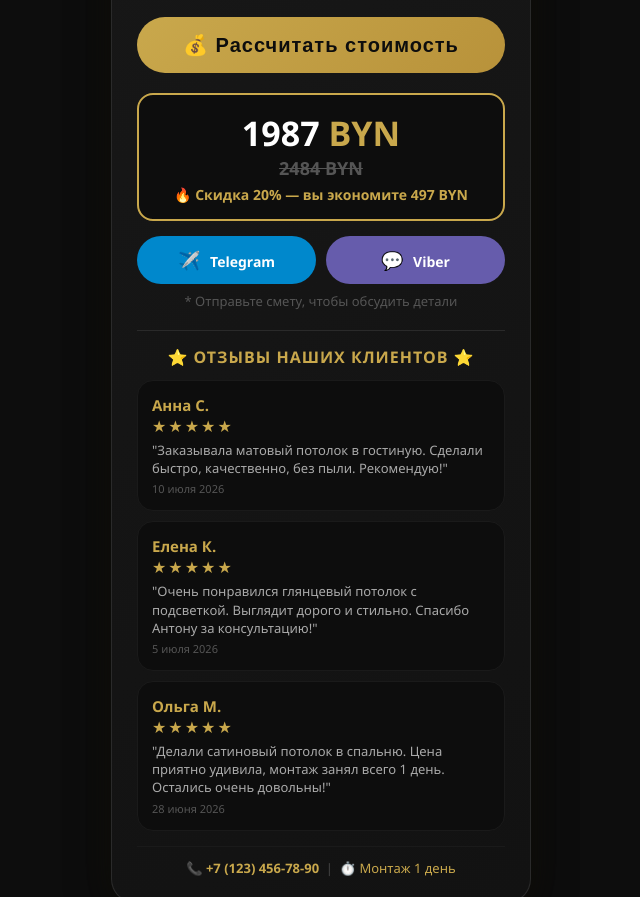
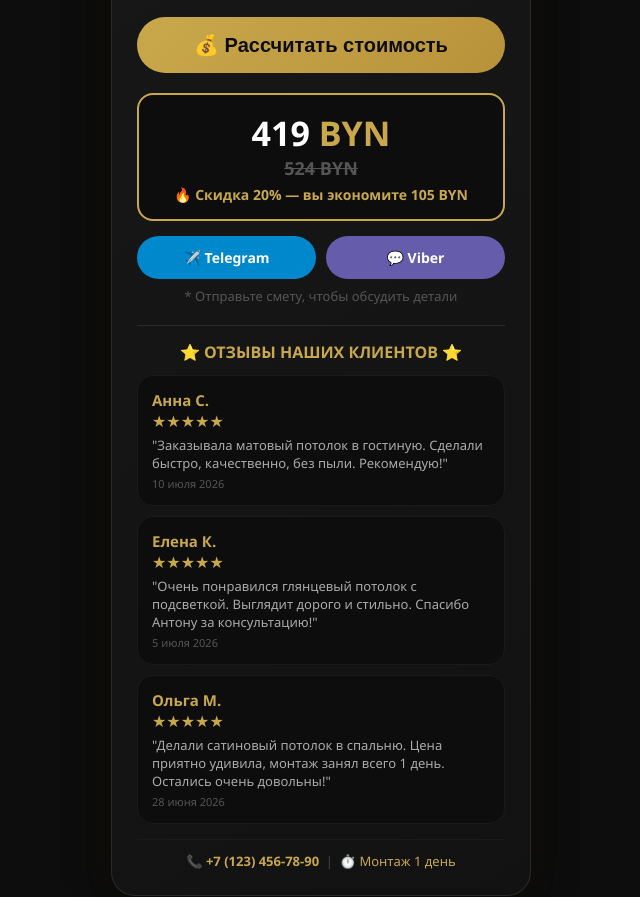
Before and after one commit to sovko2021-code/Calculator-, a plain HTML site: page index.html in a window 1280 px wide. Shown: the part 886-1783 px from the top of the page, without its empty margins (319-959 px from the left). Drawn offline with Linux system fonts and the light colour scheme.

Commit message:
Update index.html

```diff
--- a/index.html
+++ b/index.html
@@ -20,8 +20,8 @@
             border-top: 5px solid #c9a84c;
         }
         .logo { text-align: center; margin-bottom: 10px; }
-        .logo h1 { font-size: 34px; color: #ffffff; margin: 0; letter-spacing: 4px; font-weight: 700; text-shadow: 0 0 40px rgba(201, 168, 76, 0.15); }
-        .logo h1 span { color: #c9a84c; text-shadow: 0 0 30px rgba(201, 168, 76, 0.3); }
+        .logo h1 { font-size: 34px; color: #ffffff; margin: 0; letter-spacing: 4px; font-weight: 700; }
+        .logo h1 span { color: #c9a84c; }
         .logo p { color: #888; font-size: 14px; margin: 0; letter-spacing: 6px; }
         .subtitle { text-align: center; color: #666; font-size: 13px; margin: -5px 0 15px 0; border-bottom: 1px solid #2a2a2a; padding-bottom: 12px; }
 
@@ -34,7 +34,6 @@
             font-weight: 700;
             font-size: 18px;
             margin: 5px 0 15px 0;
-            box-shadow: 0 0 30px rgba(201, 168, 76, 0.2);
             animation: pulse 2s infinite;
         }
         @keyframes pulse {
@@ -50,8 +49,8 @@
         }
 
         label { display: block; font-weight: 600; margin-top: 12px; color: #ddd; font-size: 14px; }
-        input, select { width: 100%; padding: 12px; margin-top: 4px; border: 2px solid #2a2a2a; border-radius: 12px; font-size: 16px; box-sizing: border-box; transition: 0.3s; background: #1a1a1a; color: #fff; }
-        input:focus, select:focus { border-color: #c9a84c; outline: none; background: #222; box-shadow: 0 0 20px rgba(201, 168, 76, 0.1); }
+        input, select { width: 100%; padding: 12px; margin-top: 4px; border: 2px solid #2a2a2a; border-radius: 12px; font-size: 16px; box-sizing: border-box; background: #1a1a1a; color: #fff; }
+        input:focus, select:focus { border-color: #c9a84c; outline: none; }
         select option { background: #1a1a1a; color: #fff; }
 
         .options-block {
@@ -65,7 +64,6 @@
             font-size: 15px;
             text-align: center;
             margin-bottom: 10px;
-            letter-spacing: 1px;
         }
         .option-row {
             display: flex;
@@ -106,10 +104,31 @@
             text-align: right;
         }
 
-        button { width: 100%; padding: 16px; background: linear-gradient(135deg, #c9a84c, #b8923a); color: #0d0d0d; border: none; border-radius: 30px; font-size: 20px; font-weight: 700; cursor: pointer; margin-top: 20px; transition: 0.3s; letter-spacing: 1px; }
-        button:hover { transform: scale(1.02); box-shadow: 0 8px 35px rgba(201, 168, 76, 0.4); }
+        button {
+            width: 100%;
+            padding: 16px;
+            background: linear-gradient(135deg, #c9a84c, #b8923a);
+            color: #0d0d0d;
+            border: none;
+            border-radius: 30px;
+            font-size: 20px;
+            font-weight: 700;
+            cursor: pointer;
+            margin-top: 20px;
+        }
+        button:hover { transform: scale(1.02); }
 
-        .result { font-size: 34px; font-weight: 800; color: #ffffff; text-align: center; margin-top: 20px; padding: 15px; background: #0d0d0d; border-radius: 16px; border: 2px solid #c9a84c; }
+        .result {
+            font-size: 34px;
+            font-weight: 800;
+            color: #ffffff;
+            text-align: center;
+            margin-top: 20px;
+            padding: 15px;
+            background: #0d0d0d;
+            border-radius: 16px;
+            border: 2px solid #c9a84c;
+        }
         .result span { color: #c9a84c; }
         .result .old-price { font-size: 18px; color: #555; text-decoration: line-through; display: block; }
         .result .discount-label { font-size: 14px; color: #c9a84c; display: block; margin-top: 5px; }
@@ -127,74 +146,30 @@
             text-decoration: none;
             font-weight: 700;
             font-size: 14px;
-            transition: 0.3s;
             color: #fff;
         }
-        .social-buttons a:hover {
-            transform: scale(1.03);
-        }
+        .social-buttons a:hover { transform: scale(1.03); }
         .btn-telegram { background: #0088cc; }
         .btn-viber { background: #665cac; }
-        .social-buttons a span { font-size: 18px; margin-right: 6px; }
 
-        .reviews {
-            margin-top: 20px;
-            border-top: 1px solid #2a2a2a;
-            padding-top: 15px;
-        }
-        .reviews-title {
-            text-align: center;
-            color: #c9a84c;
-            font-weight: 700;
-            font-size: 16px;
-            margin-bottom: 12px;
-            letter-spacing: 1px;
-        }
-        .review {
-            background: #0d0d0d;
-            border-radius: 16px;
-            padding: 14px;
-            margin-bottom: 10px;
-            border: 1px solid #1a1a1a;
-            transition: 0.3s;
-        }
-        .review:hover {
-            border-color: #c9a84c;
-        }
-        .review .name {
-            color: #c9a84c;
-            font-weight: 700;
-            font-size: 15px;
-        }
-        .review .stars {
-            color: #c9a84c;
-            font-size: 16px;
-            letter-spacing: 2px;
-        }
-        .review .text {
-            color: #aaa;
-            font-size: 13px;
-            margin-top: 4px;
-            line-height: 1.4;
-        }
-        .review .date {
-            color: #555;
-            font-size: 11px;
-            margin-top: 4px;
-        }
+        .reviews { margin-top: 20px; border-top: 1px solid #2a2a2a; padding-top: 15px; }
+        .reviews-title { text-align: center; color: #c9a84c; font-weight: 700; font-size: 16px; margin-bottom: 12px; }
+        .review { background: #0d0d0d; border-radius: 16px; padding: 14px; margin-bottom: 10px; border: 1px solid #1a1a1a; }
+        .review .name { color: #c9a84c; font-weight: 700; font-size: 15px; }
+        .review .stars { color: #c9a84c; font-size: 16px; }
+        .review .text { color: #aaa; font-size: 13px; margin-top: 4px; }
+        .review .date { color: #555; font-size: 11px; margin-top: 4px; }
 
         .detail { font-size: 13px; color: #555; text-align: center; margin-top: 8px; }
         .footer { text-align: center; margin-top: 15px; font-size: 13px; color: #444; border-top: 1px solid #1a1a1a; padding-top: 12px; }
         .footer a { color: #c9a84c; text-decoration: none; font-weight: 600; }
-        .badge { display: inline-block; background: #c9a84c; color: #0d0d0d; padding: 2px 14px; border-radius: 20px; font-size: 11px; font-weight: 700; letter-spacing: 0.5px; }
-
+        .badge { display: inline-block; background: #c9a84c; color: #0d0d0d; padding: 2px 14px; border-radius: 20px; font-size: 11px; font-weight: 700; }
         .tariff-label {
             text-align: center;
             color: #c9a84c;
             font-weight: 700;
             font-size: 18px;
             margin: 15px 0 5px 0;
-            letter-spacing: 1px;
             background: #0d0d0d;
             padding: 10px;
             border-radius: 12px;
@@ -235,7 +210,6 @@
         <option value="32">Сатин (32 BYN/м²)</option>
     </select>
 
-    <!-- БЛОК С ДОП. ОПЦИЯМИ -->
     <div class="options-block">
         <div class="options-title">⚡ ДОПОЛНИТЕЛЬНЫЕ ОПЦИИ</div>
 
@@ -282,17 +256,11 @@
 
     <button onclick="calc()">💰 Рассчитать стоимость</button>
 
-    <div class="result" id="res">
-        0 <span>BYN</span>
-    </div>
+    <div class="result" id="res">0 <span>BYN</span></div>
 
     <div class="social-buttons">
-        <a href="#" id="telegramLink" target="_blank" class="btn-telegram">
-            <span>✈️</span> Telegram
-        </a>
-        <a href="#" id="viberLink" target="_blank" class="btn-viber">
-            <span>💬</span> Viber
-        </a>
+        <a href="#" id="telegramLink" target="_blank" class="btn-telegram">✈️ Telegram</a>
+        <a href="#" id="viberLink" target="_blank" class="btn-viber">💬 Viber</a>
     </div>
 
     <div class="detail">* Отправьте смету, чтобы обсудить детали</div>
@@ -336,9 +304,10 @@
     let area = d * w;
     let perimeter = (d + w) * 2;
 
-    let total = (area * m) + (perimeter * 150);
+    // ПОЛОТНО + ПРОФИЛЬ (10 BYN/метр)
+    let total = (area * m) + (perimeter * 10);
 
-    // Доп. опции
+    // ДОПОЛНИТЕЛЬНЫЕ ОПЦИИ
     let lightLines = parseInt(document.getElementById('lightLines').value) || 0;
     let cornices = parseInt(document.getElementById('cornices').value) || 0;
     let track = parseInt(document.getElementById('track').value) || 0;
@@ -353,7 +322,7 @@
 
     total += lightLinesCost + cornicesCost + trackCost + magneticTrackCost + pipesCost;
 
-    // Скидка 20% до 31 июля 2026
+    // СКИДКА 20% ДО 31 ИЮЛЯ 2026
     let discount = 0;
     let now = new Date();
     let endOfJuly = new Date(2026, 6, 31);
@@ -364,12 +333,14 @@
 
     currentTotal = Math.round(total);
 
+    // ПОКАЗЫВАЕМ ЦЕНЫ ОПЦИЙ
     document.getElementById('lightLinesPrice').innerHTML = lightLinesCost + ' BYN';
     document.getElementById('cornicesPrice').innerHTML = cornicesCost + ' BYN';
     document.getElementById('trackPrice').innerHTML = trackCost + ' BYN';
     document.getElementById('magneticTrackPrice').innerHTML = magneticTrackCost + ' BYN';
     document.getElementById('pipesPrice').innerHTML = pipesCost + ' BYN';
 
+    // ВЫВОД РЕЗУЛЬТАТА
     let resultHtml = currentTotal + ' <span>BYN</span>';
     if (discount > 0) {
         let oldTotal = Math.round(total / 0.8);
```
